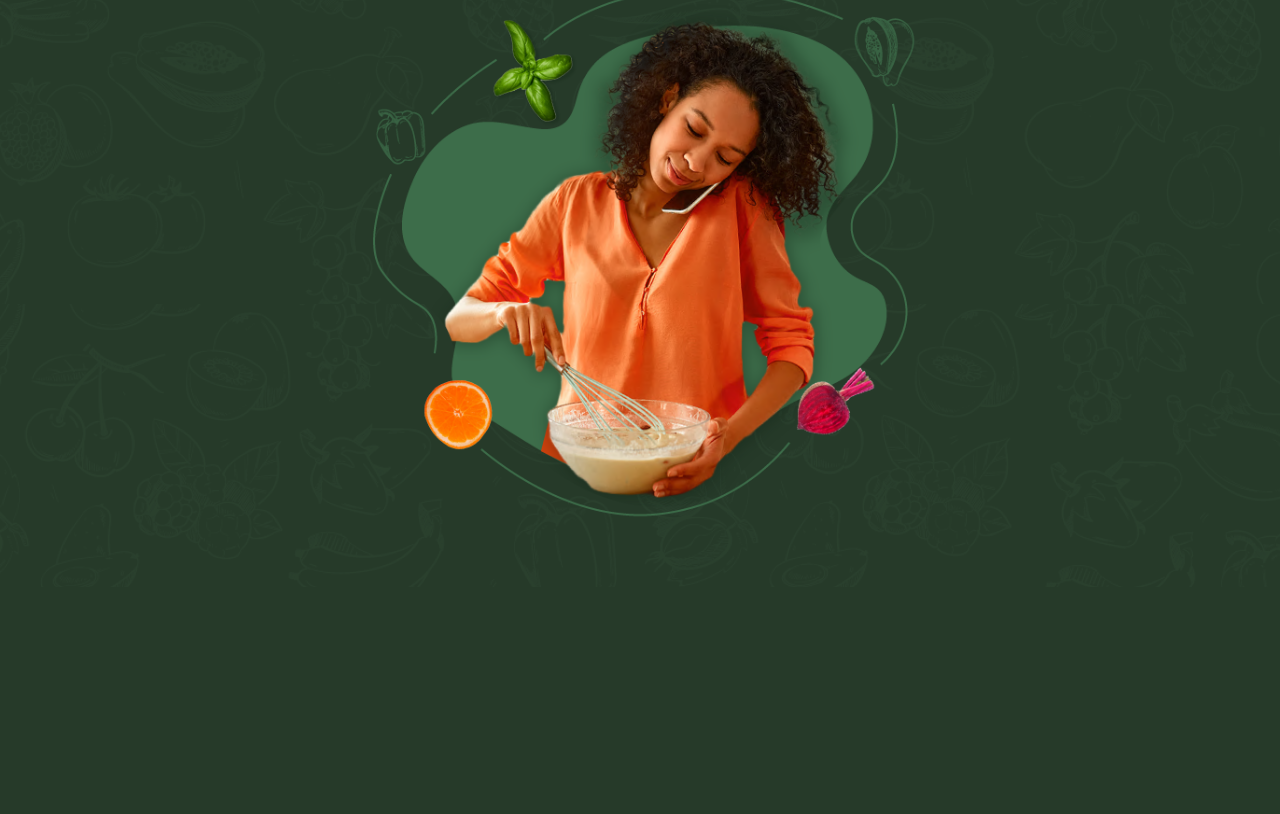
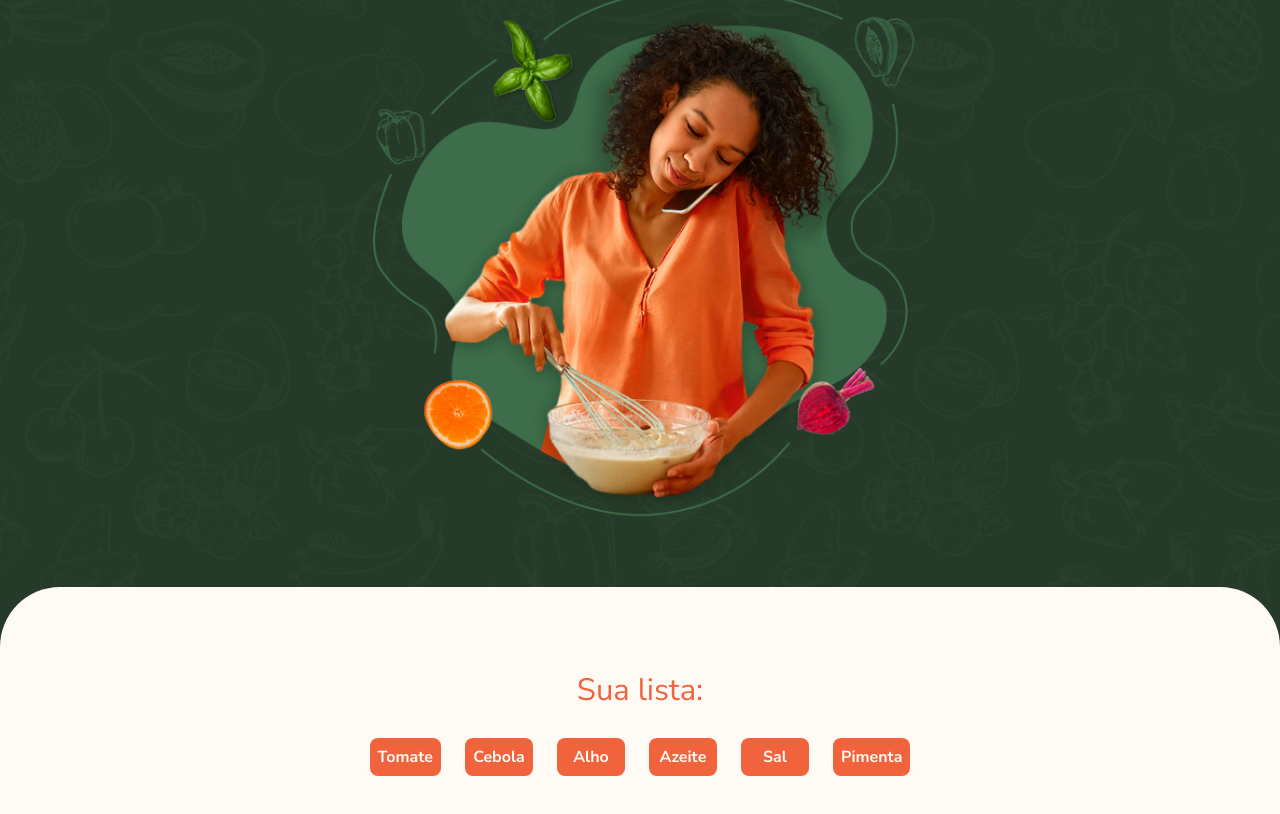
Before and after one commit to nestorhugo/cookin-up, a Vue app: page / in a window 1280 px wide. Shown: the part 444-1258 px from the top of the page. Before the commit the page ends 1031 px from the top, so only its background shows below. Built offline with nearby package versions, Linux system fonts and the light colour scheme.

Commit message:
Add ConteudoPrincipal component to App.vue

```diff
--- a/src/App.vue
+++ b/src/App.vue
@@ -1,10 +1,12 @@
 <script lang="ts">
 import Banner from "./components/Banner.vue";
+import ConteudoPrincipal from "./components/ConteudoPrincipal.vue";
 export default {
-  components: { Banner },
+  components: { Banner, ConteudoPrincipal },
 };
 </script>
 
 <template>
   <Banner />
+  <ConteudoPrincipal />
 </template>
--- /dev/null
+++ b/src/components/ConteudoPrincipal.vue
@@ -0,0 +1,88 @@
+<script lang="ts">
+export default {
+  data() {
+    return {
+      ingredientes: ["Tomate", "Cebola", "Alho", "Azeite", "Sal", "Pimenta"],
+    };
+  },
+};
+</script>
+
+<template>
+  <main class="conteudo-principal">
+    <section>
+      <span class="subtitulo-lg sua-lista-texto"> Sua lista: </span>
+
+      <ul class="ingredientes-sua-lista">
+        <li v-for="ingrediente in ingredientes" class="ingrediente">
+          {{ ingrediente }}
+        </li>
+      </ul>
+    </section>
+  </main>
+</template>
+
+<style scoped>
+.conteudo-principal {
+  padding: 6.5rem 7.5rem;
+  border-radius: 3.75rem 3.75rem 0rem 0rem;
+  background: var(--creme, #fffaf3);
+  color: var(--cinza, #444);
+
+  display: flex;
+  flex-direction: column;
+  align-items: center;
+  gap: 5rem;
+}
+
+.sua-lista-texto {
+  color: var(--coral, #f0633c);
+  display: block;
+  text-align: center;
+  margin-bottom: 1.5rem;
+}
+
+.ingredientes-sua-lista {
+  display: flex;
+  justify-content: center;
+  gap: 1rem 1.5rem;
+  flex-wrap: wrap;
+}
+
+.ingrediente {
+  display: inline-block;
+  border-radius: 0.5rem;
+  min-width: 4.25rem;
+  padding: 0.5rem;
+  text-align: center;
+  transition: 0.2s;
+  color: var(--creme, #fffaf3);
+  background: var(--coral, #f0633c);
+  font-weight: 700;
+}
+
+.lista-vazia {
+  display: flex;
+  justify-content: center;
+  align-items: center;
+  flex-wrap: wrap;
+  gap: 0.25rem;
+
+  color: var(--coral, #f0633c);
+  text-align: center;
+}
+
+@media only screen and (max-width: 1300px) {
+  .conteudo-principal {
+    padding: 5rem 3.75rem;
+    gap: 3.5rem;
+  }
+}
+
+@media only screen and (max-width: 767px) {
+  .conteudo-principal {
+    padding: 4rem 1.5rem;
+    gap: 4rem;
+  }
+}
+</style>
```
